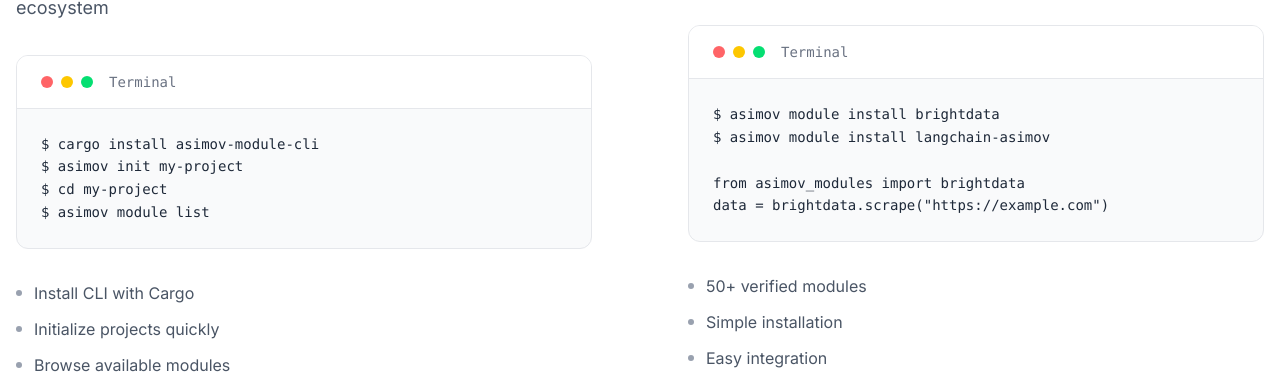
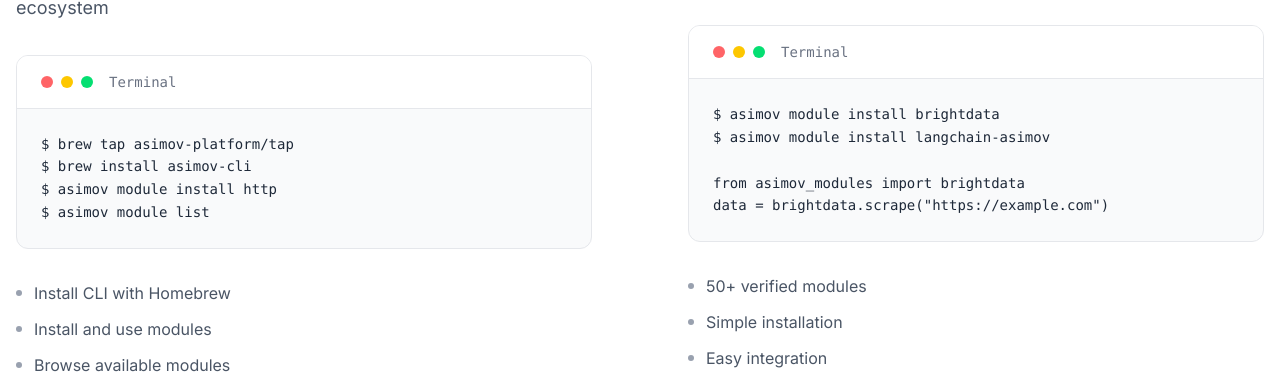
Before and after one commit to asimov-platform/asimov.sh, a Svelte app: page / in a window 1280 px wide. Shown: the part 3316-3701 px from the top of the page. Built offline with nearby package versions, Linux system fonts and the light colour scheme; no server answers.

Commit message:
Update `Learn` example

```diff
--- a/src/components/sections/LearnAndCode.svelte
+++ b/src/components/sections/LearnAndCode.svelte
@@ -13,13 +13,13 @@
 			title: 'Learn',
 			description: 'Get started with ASIMOV CLI and understand the module ecosystem',
 			icon: Book,
-			codeExample: `$ cargo install asimov-module-cli
-$ asimov init my-project
-$ cd my-project
+			codeExample: `$ brew tap asimov-platform/tap
+$ brew install asimov-cli
+$ asimov module install http
 $ asimov module list`,
 			features: [
-				'Install CLI with Cargo',
-				'Initialize projects quickly',
+				'Install CLI with Homebrew',
+				'Install and use modules',
 				'Browse available modules',
 				'Comprehensive documentation'
 			],
```
